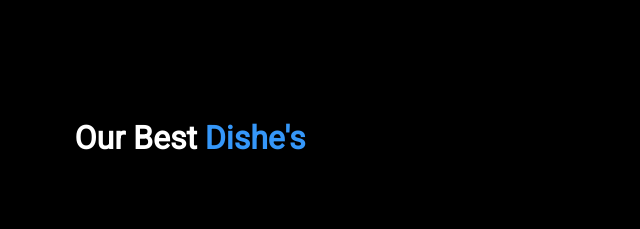
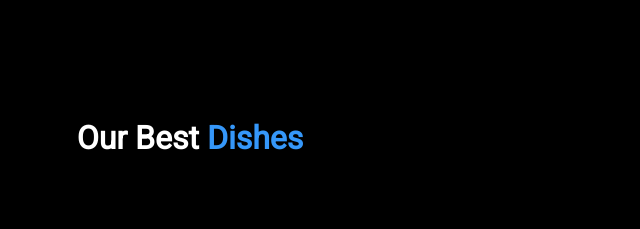
Before and after one commit to mdtanjir07/foodie.github.io, a plain HTML site: page index.html in a window 1280 px wide. Shown: the part 1731-1960 px from the top of the page, 450-1090 px from the left. Drawn offline with Linux system fonts and the light colour scheme; a web font is replaced by a local one.

Commit message:
Update index.html

```diff
--- a/index.html
+++ b/index.html
@@ -113,7 +113,7 @@
 
     <div class="dish" id="dish">
         <div class="head">
-            <h1>Our Best <span>Dishe's</span></h1>
+            <h1>Our Best <span>Dishes</span></h1>
         </div>
         <div class="best">
             <img src="mainimg.jpg" alt="">
```
